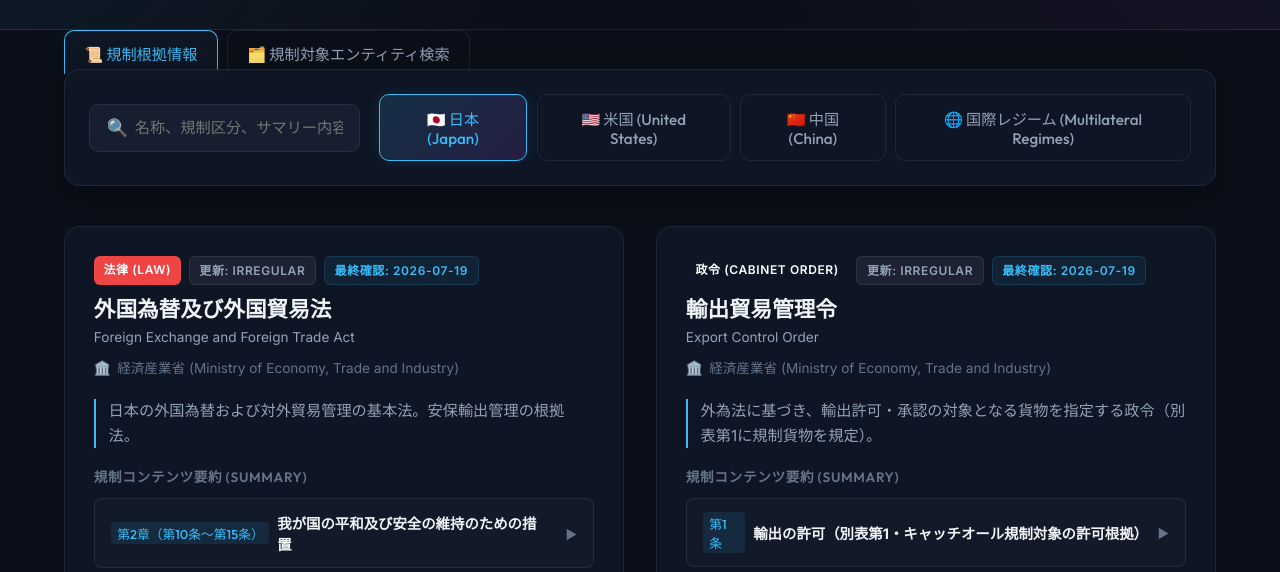
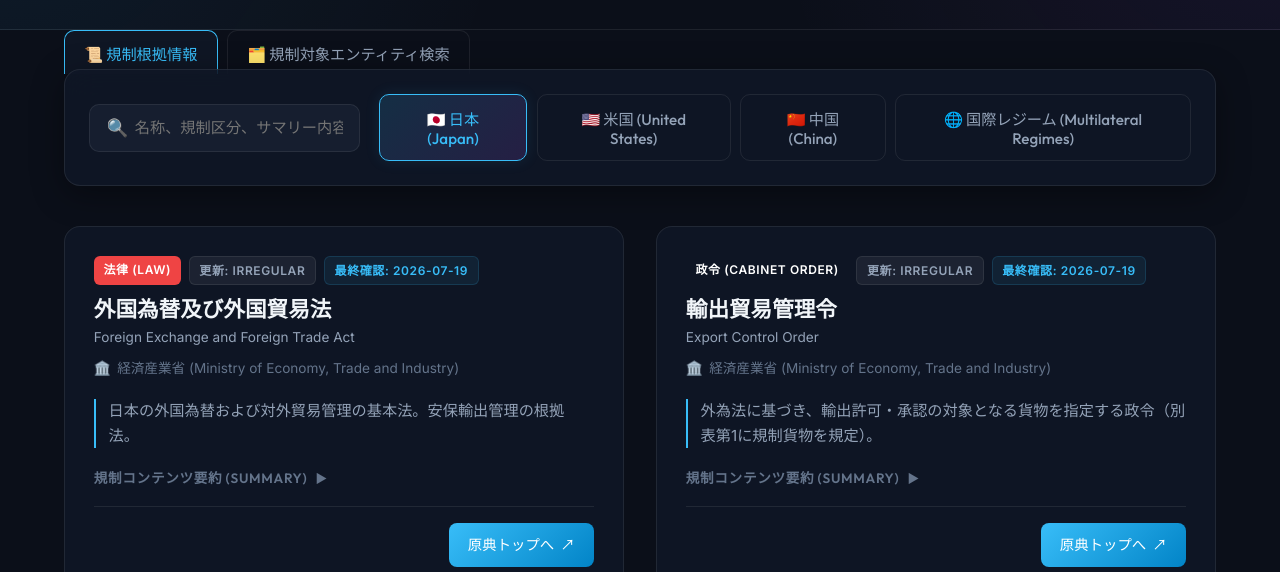
Before and after one commit to xyna-bpinelab/security-export-control-registry, a website built with Vite: page ui/index.html in a window 1280 px wide. Shown: the part 155-727 px from the top of the page. Built offline with nearby package versions, Linux system fonts and the light colour scheme.

Commit message:
feat: collapsible per-card summary + reorder Export Control Order tables
Registry cards' "規制コンテンツ要約 (SUMMARY)" accordion list is now
collapsed by default behind its own toggle (matching the entity view's
収録状況・推移 pattern), independent per card. A card auto-expands when
the active search matches one of its summary_tree items, so results
stay visible without an extra click.

Also reorders jp-export-control-order's appended-table entries so
別表第3の2・別表第3の3 sit between 別表第3 and 別表第4, matching their
numbering order instead of the order they were added in.

Co-Authored-By: Claude Sonnet 5 <noreply@anthropic.com>
Claude-Session: https://claude.ai/code/session_0127RMN1aBWJwd7orpcpjyge

```diff
--- a/countries/jp/datasources.yaml
+++ b/countries/jp/datasources.yaml
@@ -113,15 +113,15 @@ datasources:
       - section: "別表第3（第4条関係）"
         title: "第4条の特例（許可不要の範囲）の適用上、緩やかに扱われる地域"
         summary: "アルゼンチン、オーストラリア、オーストリア、ベルギー、ブルガリア、カナダ、チェコ、デンマーク、フィンランド、フランス、ドイツ、ギリシャ、ハンガリー、アイルランド、イタリア、大韓民国、ルクセンブルク、オランダ、ニュージーランド、ノルウェー、ポーランド、ポルトガル、スペイン、スウェーデン、スイス、英国、アメリカ合衆国の27か国を規定。仮陸揚げ貨物や少額貨物等について許可を要しないこととする第4条の特例の適用範囲を仕向地により区分する基準として用いられる。"
-      - section: "別表第4（第4条関係）"
-        title: "第4条の特例（許可不要の範囲）の適用対象から除外される地域"
-        summary: "イラン、イラク、北朝鮮の3か国を規定。第4条に定める許可不要の特例（別表第1の5から13まで又は15の項に掲げる貨物のうち総価額100万円以下のもの等）について、これらの地域を仕向地とする場合は特例の対象から除外され、許可不要の扱いを受けられない。"
       - section: "別表第3の2（第4条関係）"
         title: "武力紛争・武器禁輸等に関する仕向地区分"
         summary: "アフガニスタン、中央アフリカ、コンゴ民主共和国、イラク、レバノン、リビア、北朝鮮、ソマリア、南スーダン、スーダンの10か国・地域を規定。別表第1第16項（二）に掲げる貨物（キャッチオール規制対象）に係る第4条の特例の適用範囲を仕向地により区分する基準として用いられる。"
       - section: "別表第3の3（第4条関係）"
         title: "少額貨物特例における低額基準の対象品目"
         summary: "別表第1第5項・第7項・第8項・第9項・第10項・第12項・第13項の中欄に掲げる貨物のうち経済産業大臣が告示で定めるもの、及び第15項の中欄に掲げる貨物を規定。第4条の少額貨物に係る特例の金額基準は原則総価額100万円以下だが、本表に掲げる貨物は5万円以下に厳格化される。"
+      - section: "別表第4（第4条関係）"
+        title: "第4条の特例（許可不要の範囲）の適用対象から除外される地域"
+        summary: "イラン、イラク、北朝鮮の3か国を規定。第4条に定める許可不要の特例（別表第1の5から13まで又は15の項に掲げる貨物のうち総価額100万円以下のもの等）について、これらの地域を仕向地とする場合は特例の対象から除外され、許可不要の扱いを受けられない。"
 
   - id: jp-foreign-exchange-order
     name: "外国為替令"
--- a/ui/src/index.css
+++ b/ui/src/index.css
@@ -794,10 +794,41 @@ body.modal-open {
   letter-spacing: 0.05em;
 }
 
+.card-summary-toggle {
+  display: flex;
+  align-items: center;
+  gap: 0.5rem;
+  background: none;
+  border: none;
+  padding: 0;
+  cursor: pointer;
+  transition: var(--transition-smooth);
+}
+
+.card-summary-toggle .section-label {
+  color: var(--text-dimmed);
+}
+
+.card-summary-toggle:hover .section-label {
+  color: var(--text-main);
+}
+
+.card-summary-toggle .accordion-arrow {
+  transition: transform 0.2s ease;
+}
+
+.card-summary-toggle.open .accordion-arrow {
+  transform: rotate(90deg);
+}
+
 .accordion-container {
   display: flex;
   flex-direction: column;
   gap: 0.5rem;
+}
+
+.accordion-container.collapsed {
+  display: none;
 }
 
 .accordion-item {
--- a/ui/src/main.js
+++ b/ui/src/main.js
@@ -501,12 +501,14 @@ function createCardElement(ds) {
   // Summary Tree Accordion HTML
   let summaryTreeHtml = '';
   if (ds.summary_tree && ds.summary_tree.length > 0) {
+    let anySectionMatch = false;
     const itemsHtml = ds.summary_tree.map(item => {
       const matchSearch = searchQuery && (
         item.section?.toLowerCase().includes(searchQuery) ||
         (item.title && item.title.toLowerCase().includes(searchQuery)) ||
         item.summary?.toLowerCase().includes(searchQuery)
       );
+      if (matchSearch) anySectionMatch = true;
 
       const highlightClass = matchSearch ? 'open' : '';
 
@@ -531,10 +533,17 @@ function createCardElement(ds) {
       `;
     }).join('');
 
+    // Collapsed by default; auto-expanded when the current search matches
+    // one of this card's items, so a search result is never hidden behind
+    // an extra click.
+    const sectionOpen = anySectionMatch;
     summaryTreeHtml = `
       <div class="card-summary-section">
-        <h3 class="section-label">規制コンテンツ要約 (Summary)</h3>
-        <div class="accordion-container">
+        <button class="card-summary-toggle ${sectionOpen ? 'open' : ''}" type="button" aria-expanded="${sectionOpen}">
+          <span class="section-label">規制コンテンツ要約 (SUMMARY)</span>
+          <span class="accordion-arrow">▶</span>
+        </button>
+        <div class="accordion-container ${sectionOpen ? '' : 'collapsed'}">
           ${itemsHtml}
         </div>
       </div>
@@ -595,4 +604,16 @@ function setupAccordions() {
       }
     });
   });
+
+  // Per-card "規制コンテンツ要約" toggle: shows/hides that card's whole
+  // accordion list at once, independent of every other card.
+  const summaryToggles = registryContainer.querySelectorAll('.card-summary-toggle');
+  summaryToggles.forEach(toggle => {
+    toggle.addEventListener('click', (e) => {
+      const container = e.currentTarget.nextElementSibling;
+      const isOpen = e.currentTarget.classList.toggle('open');
+      container.classList.toggle('collapsed', !isOpen);
+      e.currentTarget.setAttribute('aria-expanded', String(isOpen));
+    });
+  });
 }
```
